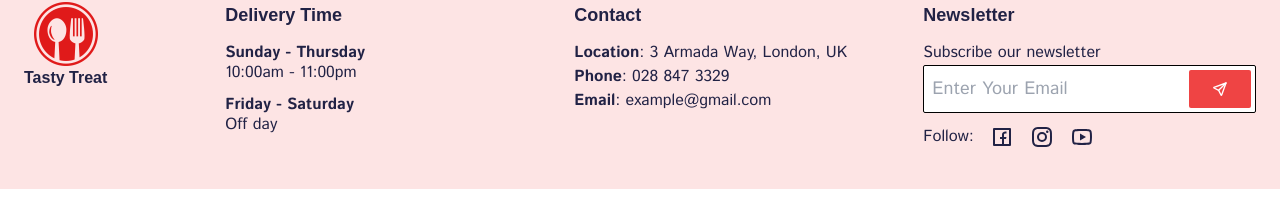
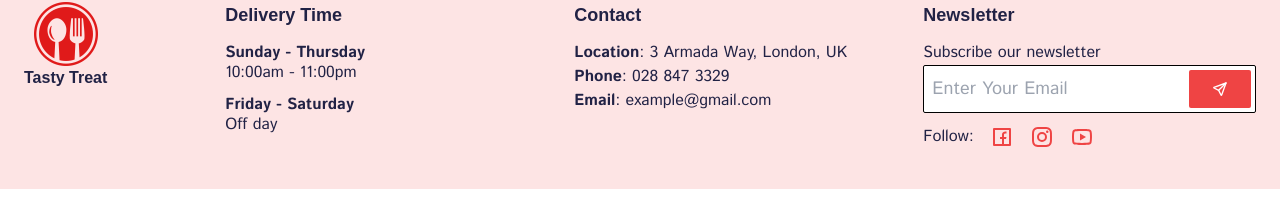
Before and after one commit to jerryphm/food-delivery-app, a React (Create React App) app: page /foods in a window 1280 px wide. Shown: the part 122-337 px from the top of the page. Built offline with nearby package versions, Linux system fonts and the light colour scheme; a web font is replaced by a local one.

Commit message:
fix logo bug

```diff
--- a/src/components/UI/TestimonialSlider.jsx
+++ b/src/components/UI/TestimonialSlider.jsx
@@ -12,7 +12,7 @@ function TestimonialSlider({}) {
          modules={[A11y, Autoplay, EffectCreative]}
          spaceBetween={50}
          slidesPerView={1}
-         autoplay={{ delay: 5000 }}
+         autoplay={{ delay: 3000 }}
          creativeEffect
          loop={true}
       >
--- a/src/components/UI/WhyChooseTasty.jsx
+++ b/src/components/UI/WhyChooseTasty.jsx
@@ -39,7 +39,7 @@ function WhyChooseTasty() {
             <div>
                <h4 className='font-rnroll text-[16px]'>
                   <RiCheckboxCircleLine className='inline-block text-red-500 mr-1 -translate-y-[1px]' />
-                  Order from location
+                  Order from any location
                </h4>
                <p className='opacity-90'>
                   Lorem ipsum, dolor sit amet consectetur adipisicing elit.
--- a/src/layouts/layoutComponents/Footer.jsx
+++ b/src/layouts/layoutComponents/Footer.jsx
@@ -19,7 +19,7 @@ function Footer() {
    return (
       <footer
          className='flex justify-center items-center min-h-[150] px-2 sm:px-3 md:px-4 lg:px-6 pt-4 sm:pt-5 md:pt-7 pb-6 sm:pb-8 md:pb-10 -mx-2 sm:-mx-3 md:-mx-4
-         lg:-mx-6 bg-[#fde4e4]'
+         lg:-mx-6 bg-lpink'
       >
          <section className='flex flex-col justify-center items-stretch w-full h-full '>
             <div className='flex flex-wrap justify-between items-start gap-y-5 [&>*]:w-[48%] md:[&>*:not(:first-child)]:w-[27%] md:[&>:first-child]:w-[15%]'>
@@ -92,13 +92,13 @@ function Footer() {
 
                      <div className='flex gap-2 sm:gap-3 lg:gap-4 '>
                         <Link to='#'>
-                           <RiFacebookBoxLine className='text-xl md:text-2xl' />
+                           <RiFacebookBoxLine className=' text-red-500 text-xl md:text-2xl' />
                         </Link>
                         <Link to='#'>
-                           <RiInstagramLine className='text-xl md:text-2xl' />
+                           <RiInstagramLine className=' text-red-500 text-xl md:text-2xl' />
                         </Link>
                         <Link to='#'>
-                           <RiYoutubeLine className='text-xl md:text-2xl' />
+                           <RiYoutubeLine className=' text-red-500 text-xl md:text-2xl' />
                         </Link>
                      </div>
                   </div>
--- a/src/layouts/layoutComponents/Header.jsx
+++ b/src/layouts/layoutComponents/Header.jsx
@@ -1,7 +1,7 @@
-import React from 'react';
-import logo from '../../assets/images/res-logo.png';
+import React, { useState } from 'react';
 import { Link } from 'react-router-dom';
 import MainLinks from '../../router/MainLinks';
+import logo from '../../assets/images/res-logo.png';
 import {
    RiUserLine,
    RiMenuLine,
@@ -9,22 +9,24 @@ import {
    RiShoppingBagLine,
 } from 'react-icons/ri';
 import ReactTooltip from 'react-tooltip';
-import { useState } from 'react';
 
 function Header() {
    const [isShowMenu, setShowMenu] = useState(false);
    const toggleMenu = () => {
       setShowMenu(!isShowMenu);
    };
+
    return (
       <header className='z-10 fixed top-0 right-0 left-0 flex justify-center'>
          <nav className='flex justify-between items-center max-w-7xl w-full py-2 sm:py-4 lg:py-5 px-2 sm:px-3 md:px-4 lg:px-6 mx-auto bg-white'>
             <section className='flex flex-col items-center'>
-               <img
-                  src={logo}
-                  alt='Food Ordering Logo'
-                  className='h-8 w-8 sm:h-10 sm:w-10 lg:h-12 lg:w-12'
-               />
+               <Link to='/'>
+                  <img
+                     src={logo}
+                     alt='Food Ordering Logo'
+                     className='h-8 w-8 sm:h-10 sm:w-10 lg:h-12 lg:w-12'
+                  />
+               </Link>
                <h4 className='font-bold font-rnroll'>Tasty Treat</h4>
             </section>
 
@@ -62,7 +64,10 @@ function Header() {
                      {isShowMenu ? <RiMenu3Line /> : <RiMenuLine />}
                   </div>
                   {isShowMenu ? (
-                     <MainLinks toggleMenu={toggleMenu} className='md:hidden fixed right-0 top-[72px] sm:top-[96px] flex flex-col items-end gap-10 w-fit min-w-[40vw] h-screen pt-14 rounded-bl-md bg-white font-rnroll shadow-2xl' />
+                     <MainLinks
+                        toggleMenu={toggleMenu}
+                        className='md:hidden fixed right-0 top-[72px] sm:top-[96px] flex flex-col items-end gap-10 w-fit min-w-[40vw] h-screen pt-14 rounded-bl-md bg-white font-rnroll shadow-2xl'
+                     />
                   ) : null}
                </div>
             </section>
```
